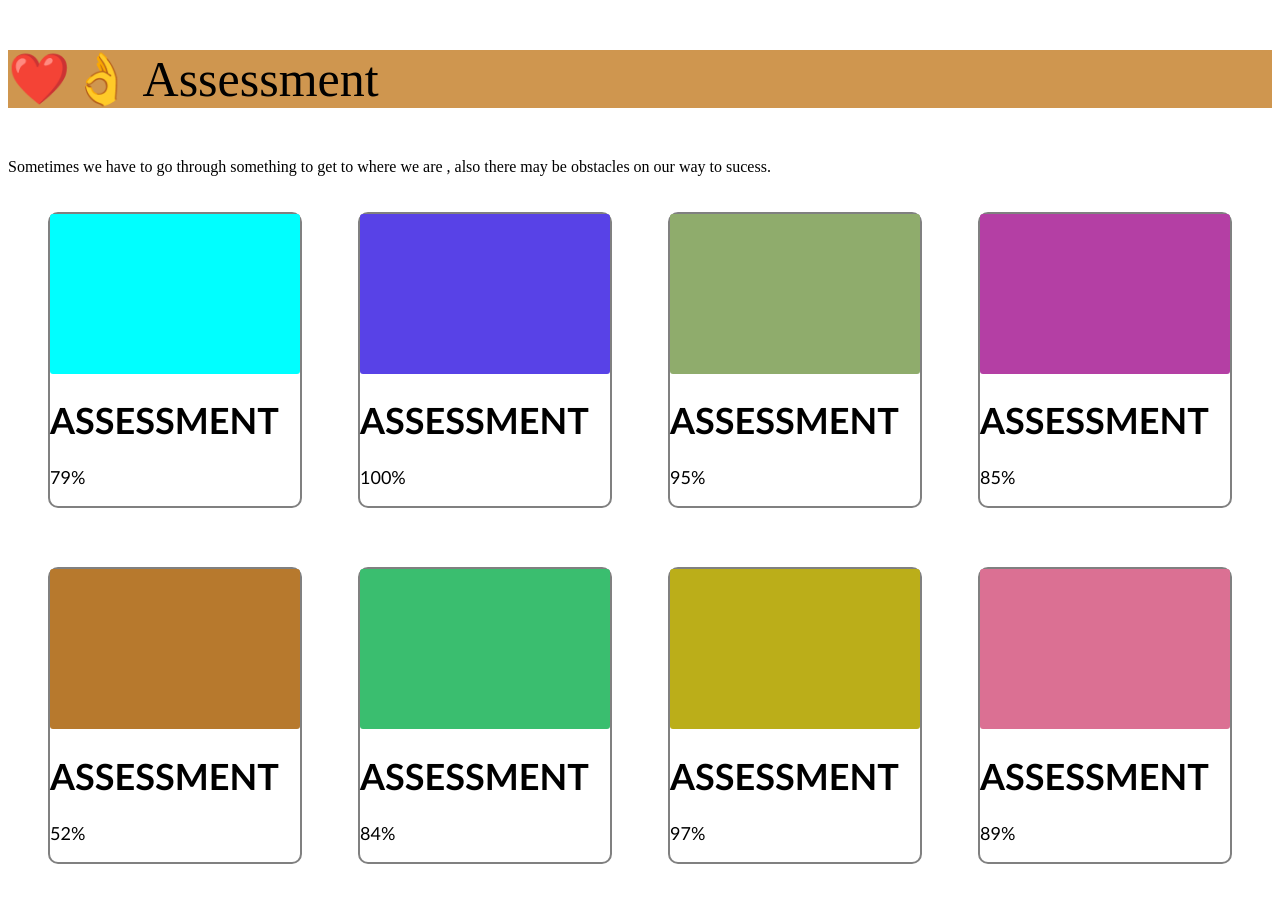
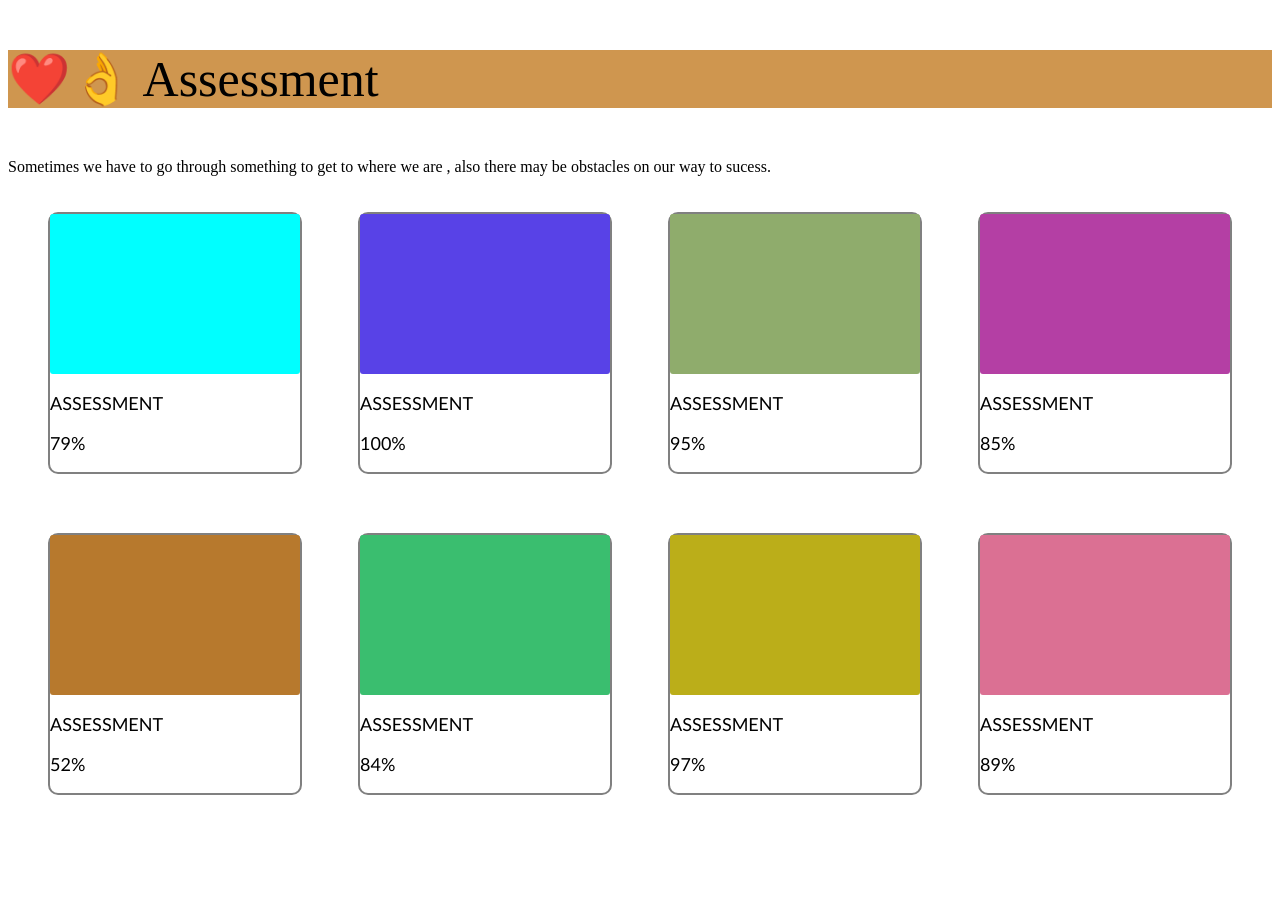
Before and after one commit to DAVINA-stack/T4G_GROUP1, a plain HTML site: page Index.html in a window 1280 px wide. After the commit the page ends 862 px from the top, so only its background shows below. Drawn offline with Linux system fonts and the light colour scheme.

Commit message:
changes in index

```diff
--- a/Index.html
+++ b/Index.html
@@ -16,43 +16,43 @@
  <div heading class="boxcontainer">
 <div class="mainbox">
     <div class="box1"></div>
-    <h1>ASSESSMENT</h1>
+    <p>ASSESSMENT</p>
     <p>79%</p>
  </div>
 
  <div class="mainbox">
     <div class="box2"></div>
-    <h1>ASSESSMENT</h1>
+    <p>ASSESSMENT</p>
     <p>100%</p>
  </div>
  <div class="mainbox">
     <div class="box3"></div>
-    <h1>ASSESSMENT</h1>
+    <p>ASSESSMENT</p>
     <p>95%</p>
  </div>
  <div class="mainbox">
     <div class="box4"></div>
-    <h1>ASSESSMENT</h1>
+    <p>ASSESSMENT</p>
     <p>85%</p>
  </div>
  <div class="mainbox">
     <div class="box5"></div>
-    <h1>ASSESSMENT</h1>
+    <p>ASSESSMENT</p>
     <p>52%</p>
  </div>
  <div class="mainbox">
     <div class="box6"></div>
-    <h1>ASSESSMENT</h1>
+    <p>ASSESSMENT</p>
     <p>84%</p>
  </div>
  <div class="mainbox">
     <div class="box7"></div>
-    <h1>ASSESSMENT</h1>
+    <p>ASSESSMENT</p>
     <p>97%</p>
  </div>
  <div class="mainbox">
     <div class="box8"></div>
-    <h1>ASSESSMENT</h1>
+    <p>ASSESSMENT</p>
     <p>89%</p>
  </div>
 </div>
```
